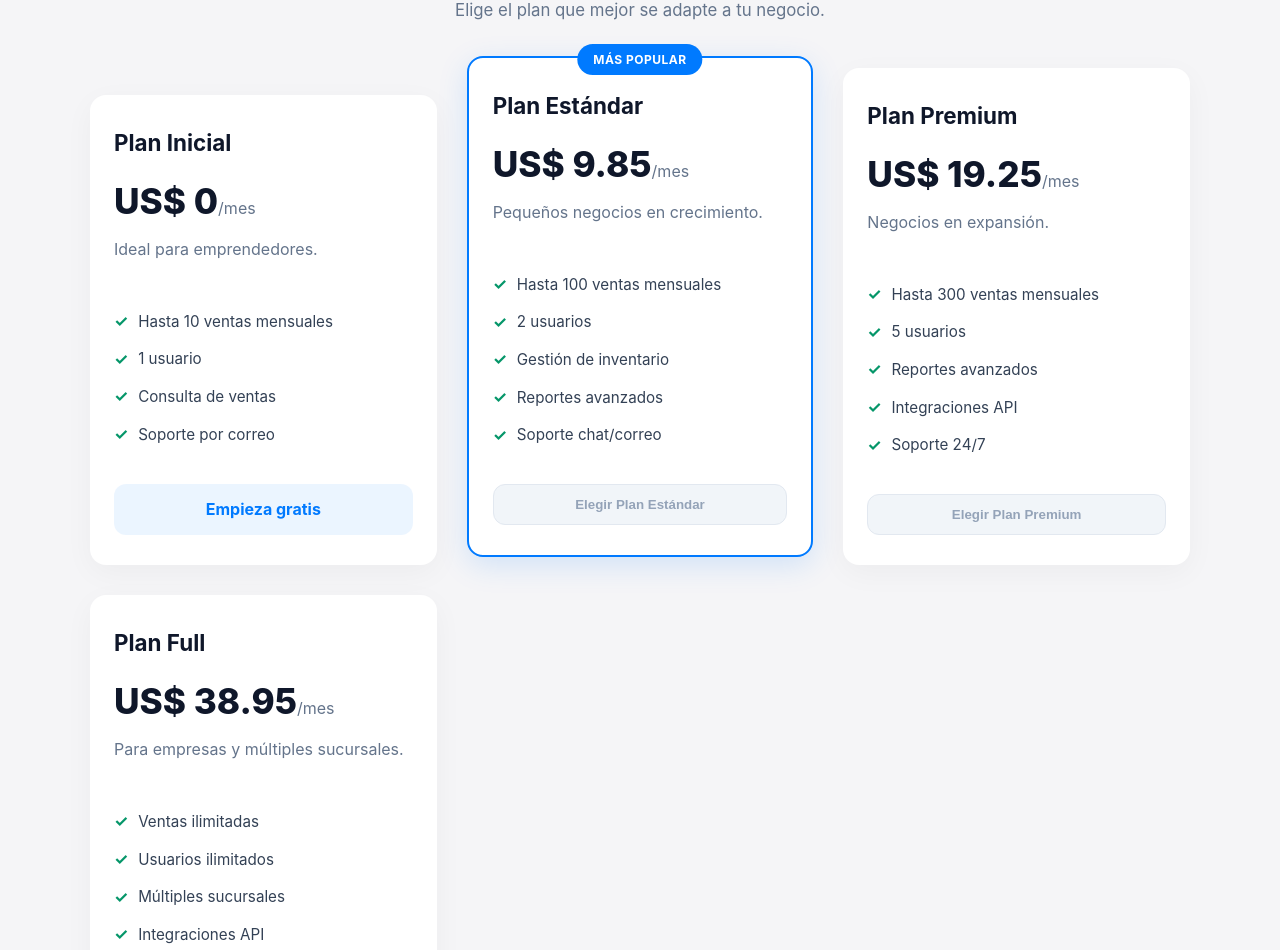
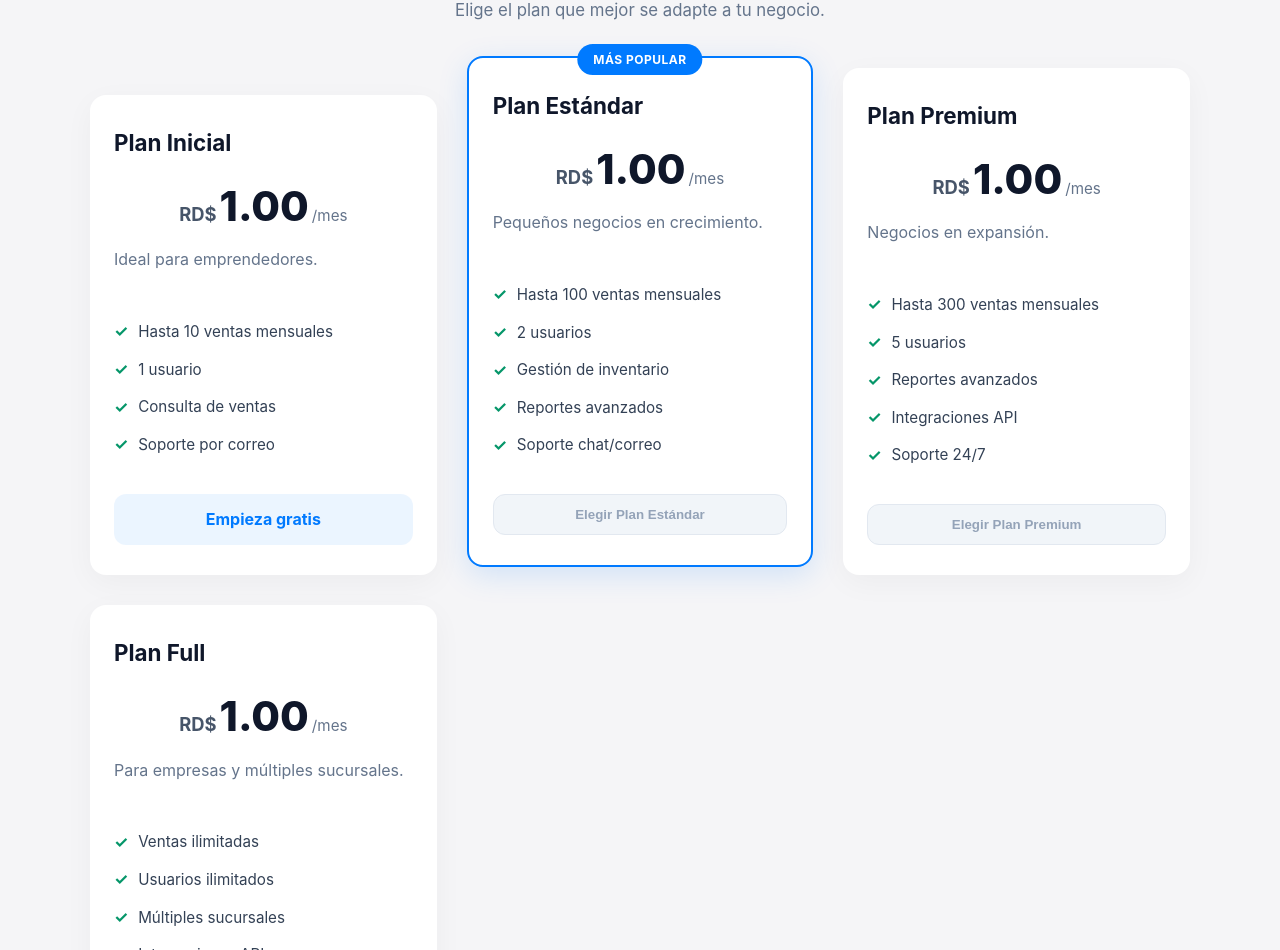
Before and after one commit to Kodake/sitra-landing-app, a React (Vite) app: page / in a window 1280 px wide. Shown: the part 1096-2046 px from the top of the page. Built offline with nearby package versions, Linux system fonts and the light colour scheme.

Commit message:
feat: implement landing page layout and upgrade project dependencies

```diff
--- a/src/App.css
+++ b/src/App.css
@@ -245,14 +245,28 @@ section {
 }
 
 .price {
-  font-size: 2.2rem;
+  font-size: 2.6rem;
   margin-bottom: 8px;
   color: #0f172a;
   font-weight: 800;
+  display: flex;
+  align-items: baseline;
+  justify-content: center;
+  gap: 3px;
 }
 
-.price span {
-  font-size: 1rem;
+.price .symbol {
+  font-size: 1.15rem;
+  font-weight: 700;
+  color: #475569;
+}
+
+.price .amount {
+  font-weight: 800;
+}
+
+.price .duration {
+  font-size: 0.95rem;
   color: #64748b;
   font-weight: normal;
 }
--- a/src/App.tsx
+++ b/src/App.tsx
@@ -137,7 +137,9 @@ function Pricing() {
           <div className="plan">
             <h3>Plan Inicial</h3>
             <div className="price">
-              US$ 0<span>/mes</span>
+              <span className="symbol">RD$</span>
+              <span className="amount">1.00</span>
+              <span className="duration">/mes</span>
             </div>
             <p className="description">Ideal para emprendedores.</p>
             <ul>
@@ -158,7 +160,9 @@ function Pricing() {
           <div className="plan popular">
             <h3>Plan Estándar</h3>
             <div className="price">
-              US$ 9.85<span>/mes</span>
+              <span className="symbol">RD$</span>
+              <span className="amount">1.00</span>
+              <span className="duration">/mes</span>
             </div>
             <p className="description">Pequeños negocios en crecimiento.</p>
             <ul>
@@ -175,7 +179,9 @@ function Pricing() {
           <div className="plan">
             <h3>Plan Premium</h3>
             <div className="price">
-              US$ 19.25<span>/mes</span>
+              <span className="symbol">RD$</span>
+              <span className="amount">1.00</span>
+              <span className="duration">/mes</span>
             </div>
             <p className="description">Negocios en expansión.</p>
             <ul>
@@ -192,7 +198,9 @@ function Pricing() {
           <div className="plan">
             <h3>Plan Full</h3>
             <div className="price">
-              US$ 38.95<span>/mes</span>
+              <span className="symbol">RD$</span>
+              <span className="amount">1.00</span>
+              <span className="duration">/mes</span>
             </div>
             <p className="description">Para empresas y múltiples sucursales.</p>
             <ul>
```
Also changed, not shown: package.json (+13 -13 lines), 1 other file (tests, documents, lock files or other folders).
